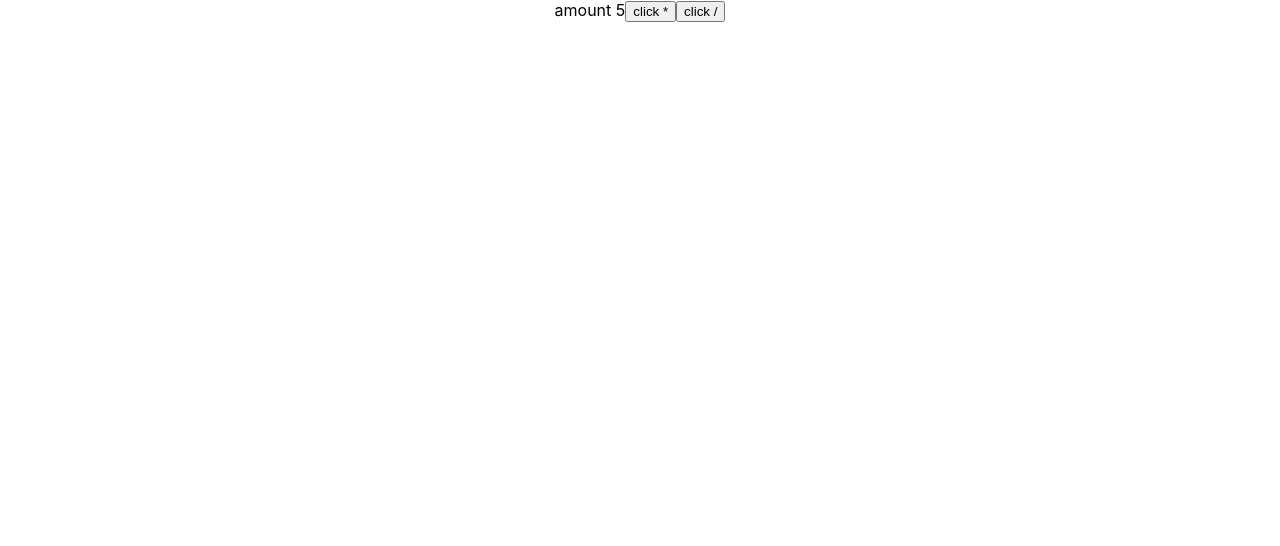
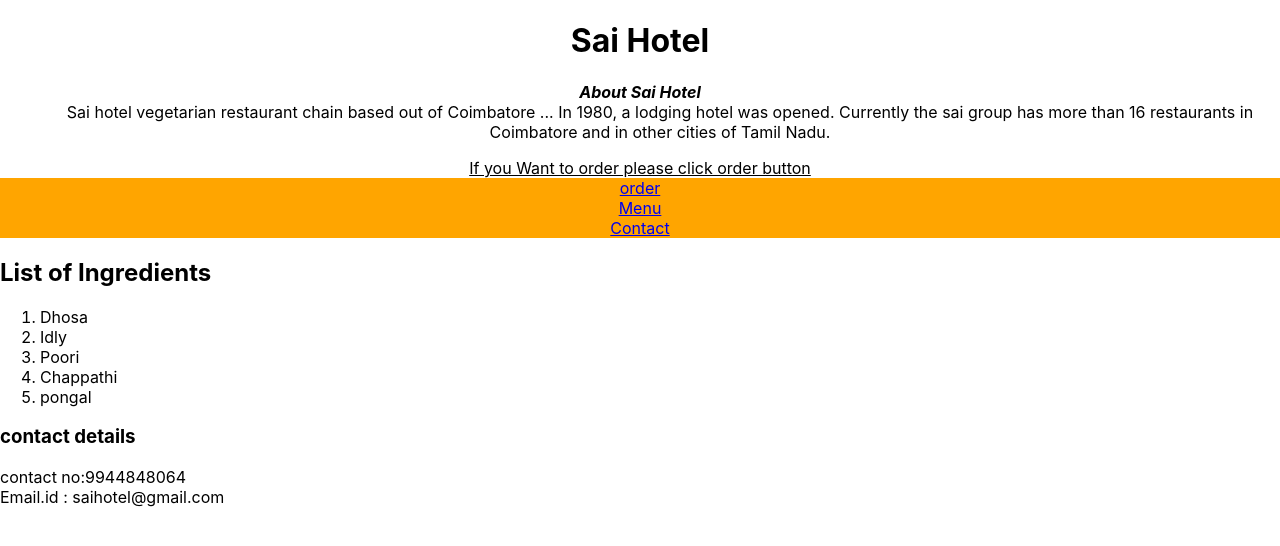
Before and after one commit to Keerthanabas/welcome-react, a React (Create React App) app: page / in a window 1280 px wide. Shown: the top 546 px of the page. Built offline with nearby package versions, Linux system fonts and the light colour scheme.

Commit message:
11.09.2023 task using html,css

```diff
--- a/src/App.js
+++ b/src/App.js
@@ -1,13 +1,16 @@
 //import logo from './logo.svg';
 import './App.css';
-import Welcome from './welcome';
-import Newentry from './newentry';
-import Percentage from './percentage';
-import ClassName from './Classname';
-//import PersonNum from './personclassref';
-import ClickButton from './class.js'
-import ParentClass from './parentclass';
-import ChildClass from './childclass'
+// import Welcome from './welcome';
+// import Newentry from './newentry';
+// import Percentage from './percentage';
+// import ClassName from './Classname';
+// import PersonNum from './personclassref';
+// import ClickButton from './class.js'
+// import ParentClass from './parentclass';
+// import ChildClass from './childclass'
+import Swiggy from './swiggy';
+import Menu from './menu';
+import Contact from './contact';
 
 // function App() {
 //  let numbers = "4227"
@@ -43,7 +46,9 @@ import ChildClass from './childclass'
 const App = () => {
   return (
     <>
-      <ParentClass />
+      <Swiggy />
+      <Menu />
+      <Contact />
     </>
   );
 };
--- /dev/null
+++ b/src/contact.js
@@ -0,0 +1,18 @@
+import React from 'react'
+import './swiggy'
+
+const Contact = () => {
+    return (
+
+
+<div>
+<h3>contact details</h3>
+<div>
+    contact no:9944848064 <br></br>
+    Email.id : saihotel@gmail.com
+</div>
+
+</div>
+)
+}
+export default Contact;
--- /dev/null
+++ b/src/menu.js
@@ -0,0 +1,23 @@
+
+import './swiggy'
+
+const Menu = () => {
+    return (
+
+<div>
+<h2>List of Ingredients</h2>
+
+<ol>
+
+         <li>Dhosa</li>
+         <li>Idly</li>
+         <li>Poori</li>
+         <li>Chappathi</li>
+         <li>pongal</li>
+
+</ol>
+</div>
+
+    )
+}
+export default Menu
--- a/src/parentclass.js
+++ b/src/parentclass.js
@@ -5,7 +5,7 @@ class ParentClass extends React.Component {
   constructor(props) {
     super(props);
     this.state = {
-      amount: 5
+      amount: 6
     };
   }
   render() {
--- /dev/null
+++ b/src/styles.css
@@ -0,0 +1,7 @@
+.styles{
+    background-color:orange
+
+}
+.a href{
+    color-scheme: rgb(144, 7, 30);
+}
--- /dev/null
+++ b/src/swiggy.css
@@ -0,0 +1,4 @@
+.swiggy{
+    background-color: rgb(0, 4, 255);
+
+    }
--- /dev/null
+++ b/src/swiggy.js
@@ -0,0 +1,33 @@
+import React from 'react'
+import "./swiggy.css"
+import './App.css';
+import "./menu";
+import "./contact";
+import "./styles.css";
+
+const Swiggy = () => {
+    return (
+
+
+        <div className = "App" >
+
+        <h1><b>Sai Hotel</b></h1>
+        <dt><i><b>About Sai Hotel</b></i></dt>
+        <dd>Sai hotel vegetarian restaurant chain based out of Coimbatore ... In 1980, a lodging hotel was opened. Currently the sai group has more than 16 restaurants in Coimbatore and in other cities of Tamil Nadu.</dd>
+
+        <p>
+            <u>If you Want to order please click order button</u>
+          <br></br>
+          <div className = "styles">
+        <a href = "https://www.swiggy.com/"target="_blank"rel="noreferrer">order</a> <br></br>
+        <a href = "menu.js">Menu</a> <br></br>
+        <a href = "contact.js">Contact</a>
+        </div>
+        </p>
+        </div>
+
+
+    )
+
+}
+export default Swiggy;
```
Also changed, not shown: src/personclassref.js (+4 -4 lines), src/class.js (line endings or trailing spaces).
